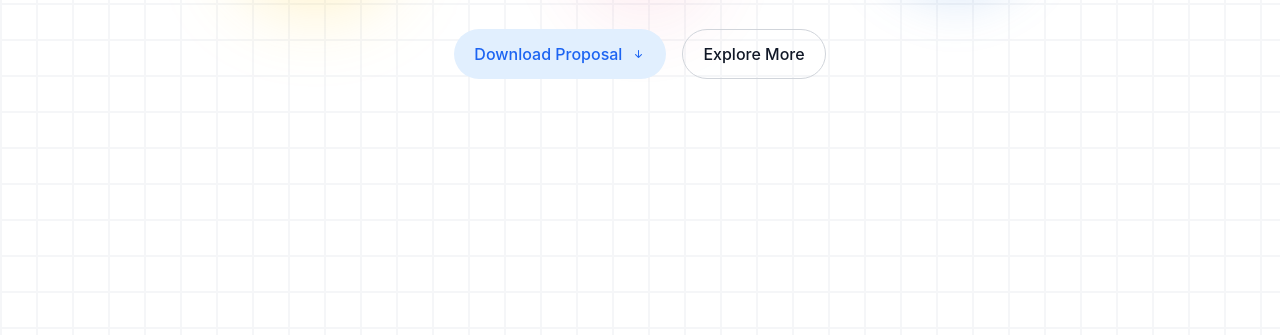
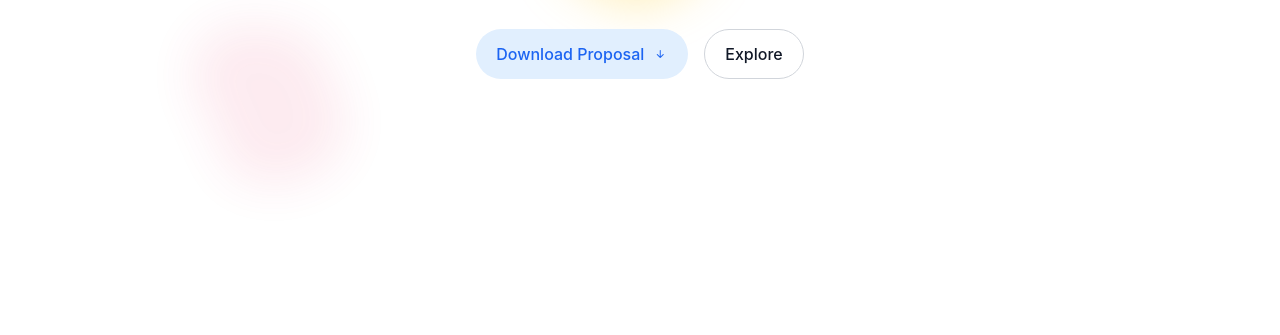
Before and after one commit to muhammaderlangga99/pitchingfest, a website: page index.html in a window 1280 px wide. Shown: the part 465-800 px from the top of the page. Drawn offline with nearby package versions, Linux system fonts and the light colour scheme.

Commit message:
creating header for landing page

```diff
--- a/index.html
+++ b/index.html
@@ -67,11 +67,11 @@
 
     <!-- header -->
     <section class="bg-transparent flex lg:h-screen mt-20 lg:mt-0 capitalize overflow-hidden">
-        <section class="absolute  h-screen lg:h-screen lg:mt-0 -z-20 w-full flex items-center justify-around boxes bg-transparent"></section>
-        <section class="absolute lg:h-screen mt-20 lg:mt-0 w-full flex items-center justify-around z-0 bg-transparent">
-            <img src="public/img/red-header.svg" class="blur-2xl w-48 opacity-30 absolute z-10">
-            <img src="public/img/orange-header.svg" class="blur-2xl w-48" alt="">
-            <img src="public/img/blue-header.svg" class="blur-xl w-48" alt="">
+        <section class="absolute  h-screen lg:h-screen lg:mt-0 -z-20 w-full flex items-center justify-around md:boxes bg-transparent"></section>
+        <section class="absolute lg:h-screen mt-20 lg:mt-0 w-full flex items-center justify-evenly z-0 bg-transparent">
+            <img src="public/img/red-header.svg" class="blur-xl w-48 opacity-30 translate-y-40 z-10">
+            <img src="public/img/orange-header.svg" class="blur-xl w-48" alt="">
+            <img src="public/img/blue-header.svg" class="blur-xl w-48 -translate-y-52" alt="">
         </section>
         <div class="py-8 px-4 m-auto max-w-screen-xl text-center lg:py-16 z-30">
             <p class="text-slate-400 capitalize font-medium mb-3"><img src="public/img/trilogi.png" class="grayscale m-auto w-8 mr-2 inline" alt=""> Part of the trilogi university</p>
@@ -84,8 +84,8 @@
                     download proposal
                     <i class="bi bi-arrow-down-short ml-2"></i>
                 <a href="#"
-                    class="inline-flex justify-center items-center py-3 px-5 text-base font-medium text-center text-gray-900 rounded-full border border-gray-300 hover:bg-gray-100 focus:ring-4 focus:ring-gray-100 dark:text-white dark:border-gray-700 dark:hover:bg-gray-700 dark:focus:ring-gray-800">
-                    Explore more
+                    class="inline-flex justify-center items-center py-3 px-5 text-base font-medium text-center text-gray-900 rounded-full border border-gray-300 hover:bg-gray-100 focus:ring-4 focus:ring-gray-100 dark:text-white dark:border-gray-700 dark:hover:bg-gray-700 dark:focus:ring-gray-800 bg-white">
+                    Explore
                 </a>
             </div>
         </div>
```
Also changed, not shown: output.css.
